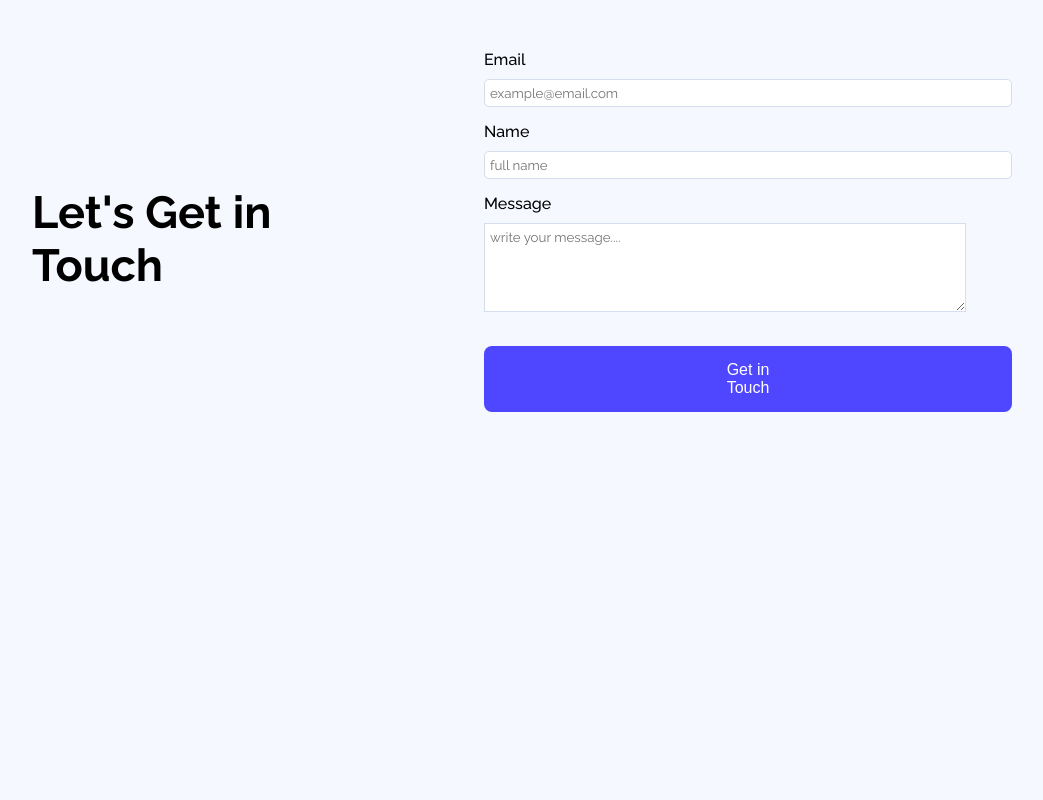
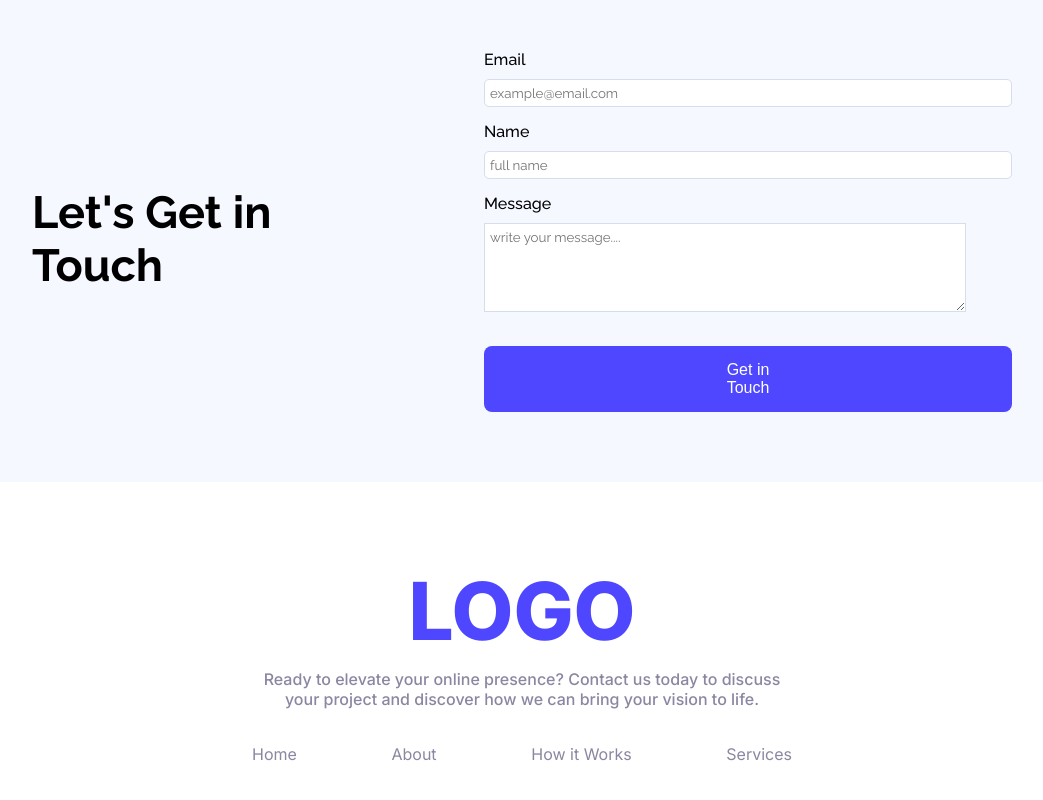
Before and after one commit to Giasuddin13/Ph-B12-Assignment-01, a plain HTML site: page index.html in a window 1280 px wide. Shown: the part 1588-2388 px from the top of the page, without its empty margins (118-1161 px from the left). Before the commit the page ends 2070 px from the top, so only its background shows below. Drawn offline with Linux system fonts and the light colour scheme.

Commit message:
Project final with footer area

```diff
--- a/css/style.css
+++ b/css/style.css
@@ -195,3 +195,38 @@ nav{
   font-weight: normal;
 }
 /* newsletter area end */
+
+/* footer area start */
+.footer-area{
+  background-color: white;
+  text-align: center;
+  padding: 80px 0;
+
+}
+.footer-logo> .logo{
+  font-size: 80px;
+}
+.footer-content{
+  width: 540px;
+  text-align: center;
+  margin: 10px auto;
+  font-weight: 500;
+  color: #8987A1;
+}
+.footer-nav{
+  width: 540px;
+  margin: 35px auto 0;
+}
+.footer-nav ul{
+  display: flex;
+  align-items: center;
+  justify-content: space-between;
+}
+.footer-nav ul li{
+  list-style: none;
+}
+.footer-nav ul li a{
+  text-decoration: none;
+  color: #8987A1;
+}
+/* footer area end */
--- a/index.html
+++ b/index.html
@@ -141,8 +141,21 @@
     <!-- main area end -->
 
     <!-- footer area start -->
-    <footer>
-
+    <footer class="footer-area">
+        <div class="footer-logo">
+            <h1 class="logo inter-normal">LOGO</h1>
+        </div>
+        <div class="footer-content inter-normal">
+            <p>Ready to elevate your online presence? Contact us today to discuss <br> your project and discover how we can bring your vision to life.</p>
+        </div>
+        <div class="footer-nav inter-normal">
+            <ul>
+                <li><a href="">Home</a></li>
+                <li><a href="">About</a></li>
+                <li><a href="">How it Works</a></li>
+                <li><a href="">Services</a></li>
+            </ul>
+        </div>
     </footer>
     <!-- footer area end -->
 
```
